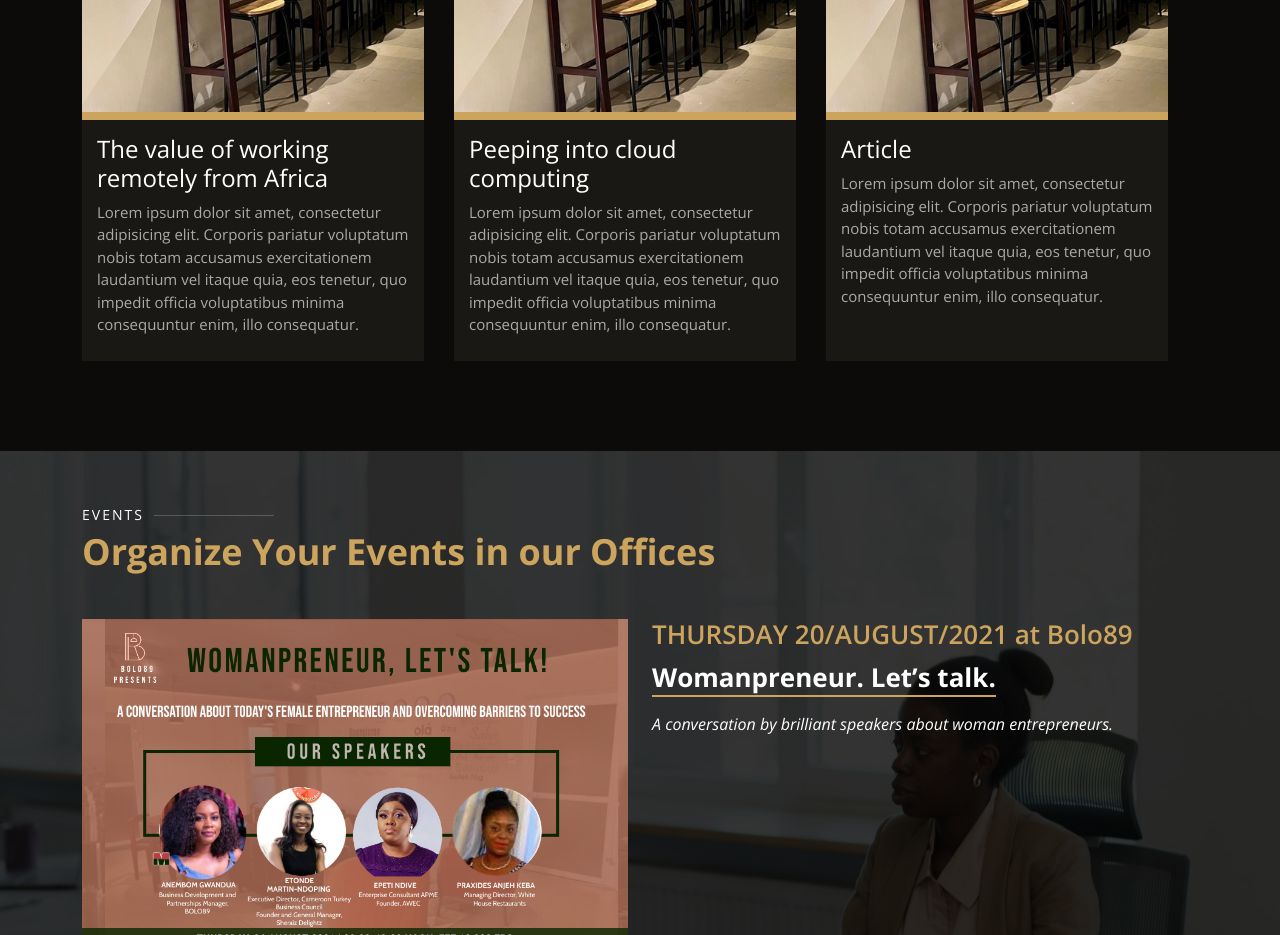
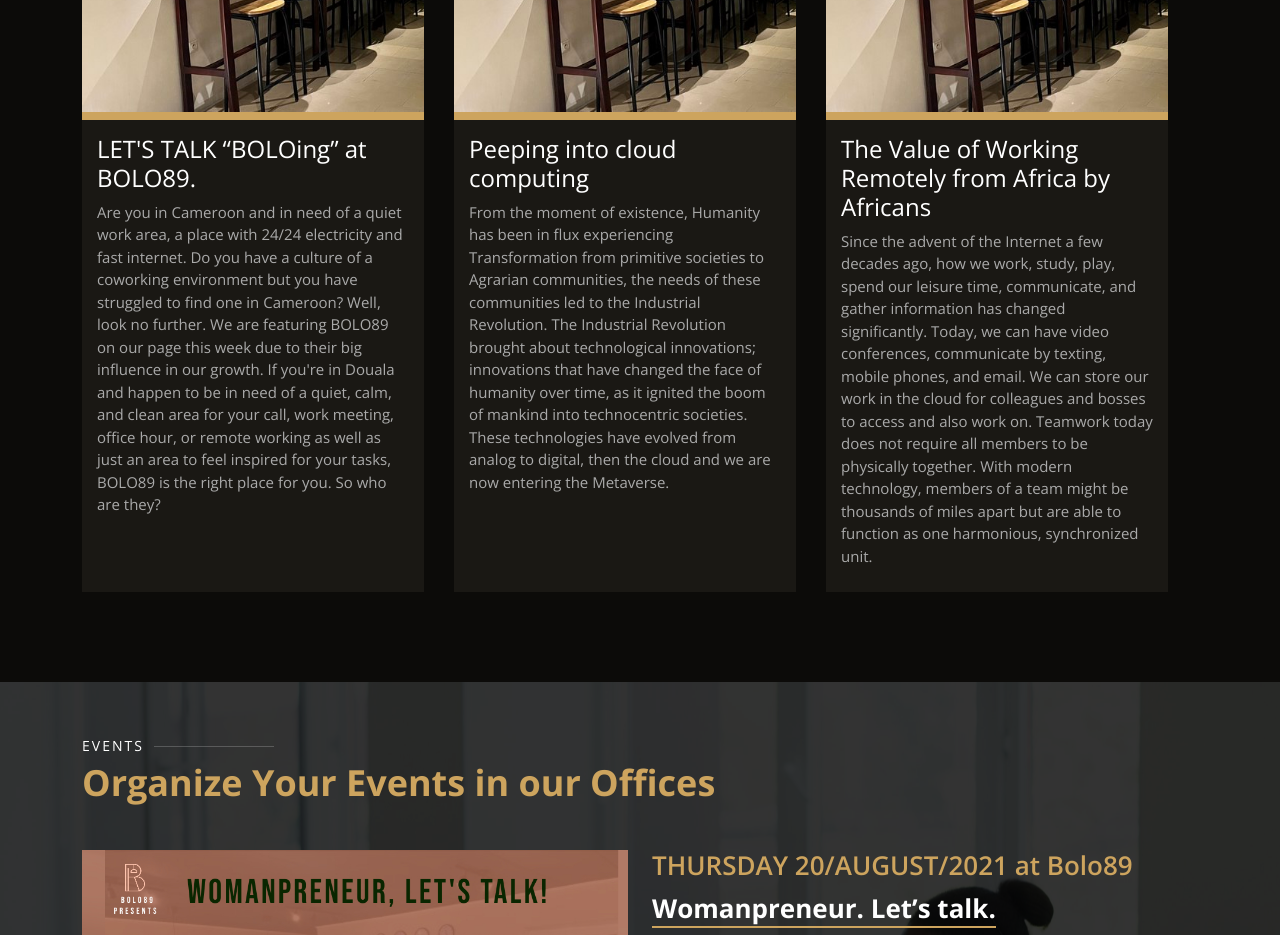
Before and after one commit to Abdoulaye-Thespy/Bolo89Live, a website: page index.html in a window 1280 px wide. Shown: the part 8620-9555 px from the top of the page. Drawn offline with nearby package versions, Linux system fonts and the light colour scheme; a web font is replaced by a local one.

Commit message:
feat: Add article section

```diff
--- a/index.html
+++ b/index.html
@@ -549,12 +549,17 @@
           <div class="blog-div">
             <div class="background blog-background"></div>
             <div class="blog-info">
-              <h4>The value of working remotely from Africa</h4>
+              <h4>LET'S TALK “BOLOing” at BOLO89.</h4>
 
               <p class="blog-text">
-                Lorem ipsum dolor sit amet, consectetur adipisicing elit. Corporis pariatur voluptatum nobis totam
-                accusamus exercitationem laudantium vel itaque quia, eos tenetur, quo impedit officia voluptatibus
-                minima consequuntur enim, illo consequatur.
+                Are you in Cameroon and in need of a quiet work area,
+                a place with 24/24 electricity and fast internet.
+                Do you have a culture of a coworking environment but you have
+                struggled to find one in Cameroon? Well, look no further.
+                We are featuring BOLO89 on our page this week due to their big influence in our growth.
+                 If you're in Douala and happen to be in need of a quiet, calm, and clean area for your call,
+                 work meeting, office hour, or remote working as well as just an area to feel inspired for your tasks,
+                 BOLO89 is the right place for you. So who are they?
               </p>
             </div>
           </div>
@@ -565,22 +570,32 @@
               <h4>Peeping into cloud computing</h4>
 
               <p class="blog-text">
-                Lorem ipsum dolor sit amet, consectetur adipisicing elit. Corporis pariatur voluptatum nobis totam
-                accusamus exercitationem laudantium vel itaque quia, eos tenetur, quo impedit officia voluptatibus
-                minima consequuntur enim, illo consequatur.
-              </p>
+                From the moment of existence,
+                Humanity has been in flux experiencing
+                Transformation from primitive societies to Agrarian
+                communities, the needs of these communities led to the Industrial
+                 Revolution. The Industrial Revolution brought about technological
+                 innovations; innovations that have changed the face of humanity over time,
+                 as it ignited the boom of mankind into technocentric societies.
+                 These technologies have evolved from analog to digital,
+                 then the cloud and we are now entering the Metaverse.         </p>
             </div>
           </div>
 
           <div class="blog-div">
             <div class="background blog-background"></div>
             <div class="blog-info">
-              <h4>Article</h4>
+              <h4>The Value of Working Remotely
+                from Africa by Africans</h4>
 
               <p class="blog-text">
-                Lorem ipsum dolor sit amet, consectetur adipisicing elit. Corporis pariatur voluptatum nobis totam
-                accusamus exercitationem laudantium vel itaque quia, eos tenetur, quo impedit officia voluptatibus
-                minima consequuntur enim, illo consequatur.
+                Since the advent of the Internet a few decades ago,
+                how we work, study, play, spend our leisure time, communicate,
+                and gather information has changed significantly. Today, we can have video conferences,
+                communicate by texting, mobile phones, and email. We can store our work in the cloud for colleagues
+                and bosses to access and also work on. Teamwork today does not require all members to be physically together.
+                With modern technology, members of a team might be thousands of miles apart but are able to function as one harmonious,
+                synchronized unit.
               </p>
             </div>
           </div>
```
